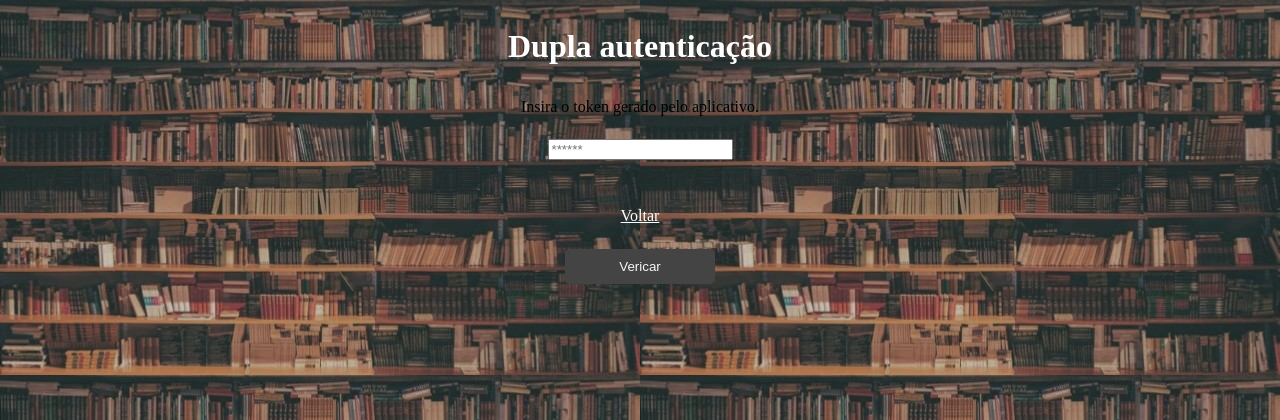
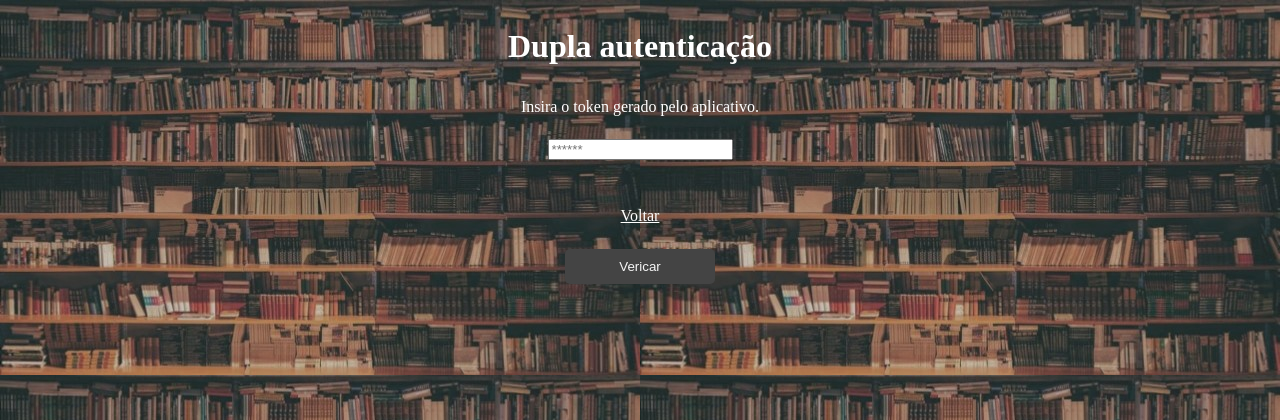
Before and after one commit to jeniffer-oliveira/autenticacao-2fa, a PHP site: page /duploFator.php in a window 1280 px wide. Shown: the top 420 px of the page. Run offline with PHP 8.4, Linux system fonts and the light colour scheme.

Commit message:
Update style.css

```diff
--- a/style.css
+++ b/style.css
@@ -10,6 +10,10 @@ h1{
 
 a{
    color:  white;
+}
+
+p{
+   color: white;
 }
 
 div{
```
